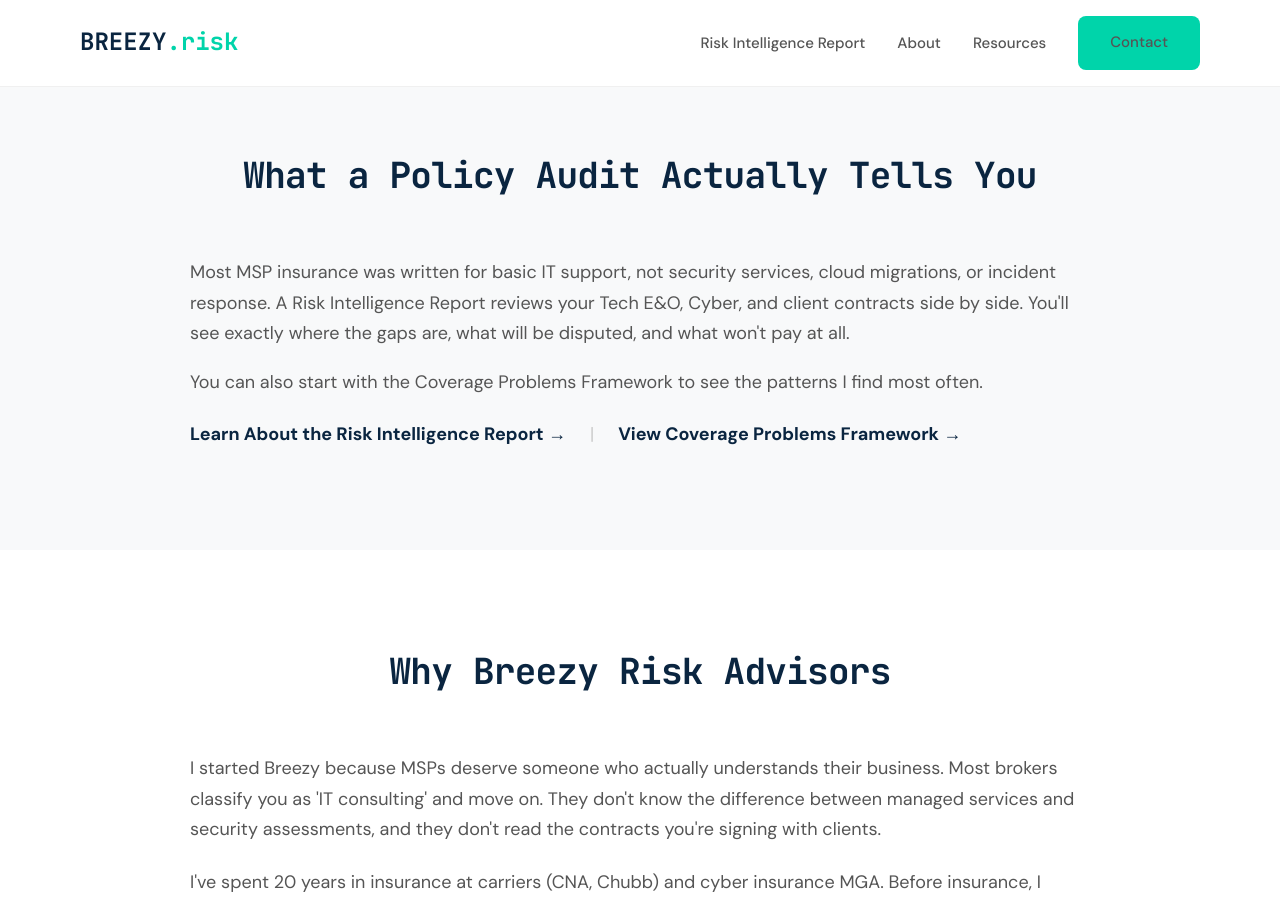
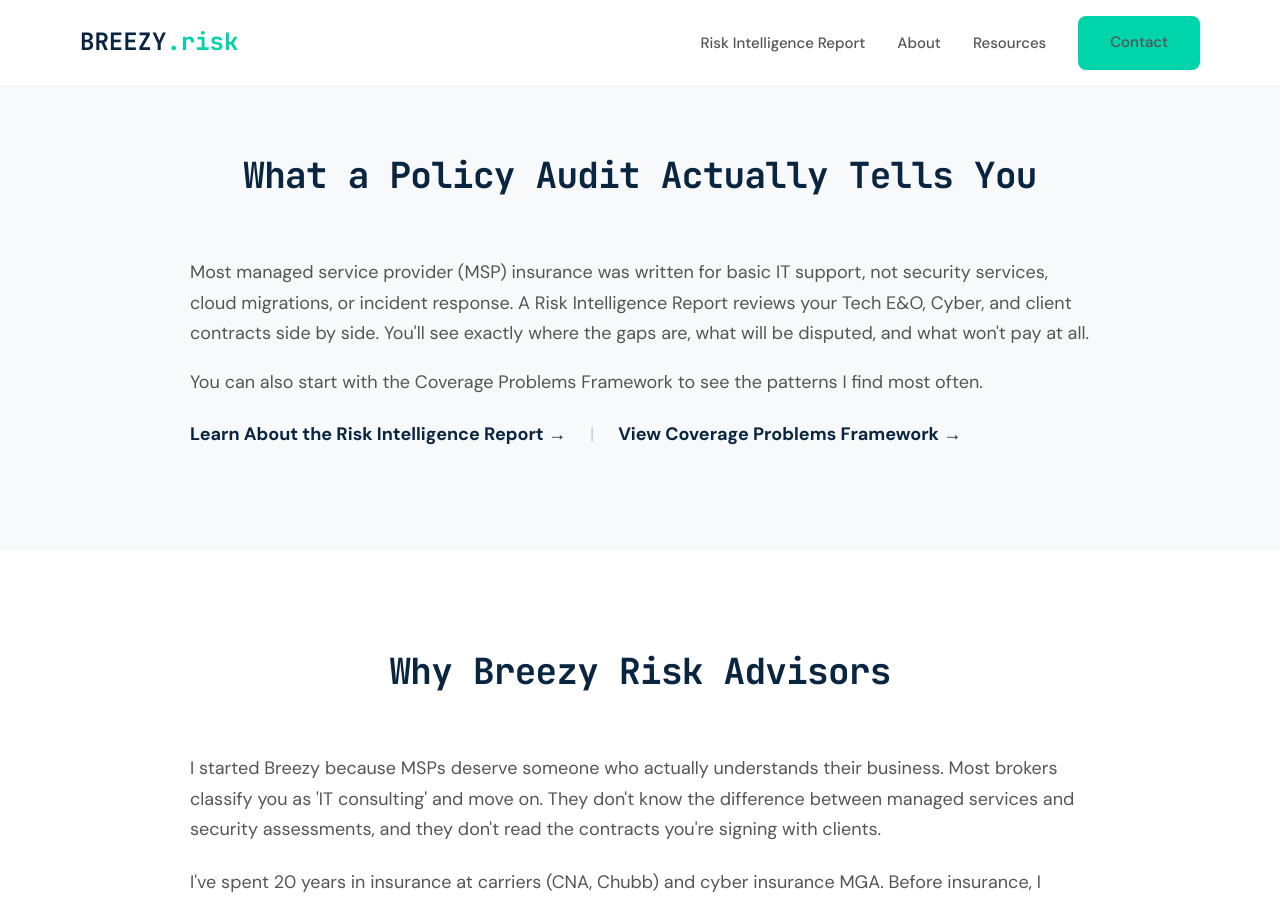
Before and after one commit to joeproe1/breezyins.com, a Jekyll site: the page built from index.html, in a window 1280 px wide and 900 px high, scrolled down 1594 px. Built offline with Jekyll 4.4.1, drawn with Linux system fonts in a browser that asks for light colours; some of the changed text lies outside the part shown.

Commit message:
Spell out 'managed service providers' on homepage
H1: full term for clarity and SEO.
Solution section: 'managed service provider (MSP)' to define
the abbreviation. Rest of page uses 'MSP' as before.

Co-Authored-By: Claude Opus 4.6 <noreply@anthropic.com>

```diff
--- a/index.html
+++ b/index.html
@@ -11,7 +11,7 @@ description: "I help MSPs find out what their insurance actually covers. Policy
 
       <div class="hero-breadcrumb">MSP Insurance &amp; Risk Advisory</div>
 
-      <h1>I Help MSPs Find Out What Their Insurance Actually Covers</h1>
+      <h1>I Help Managed Service Providers Find Out What Their Insurance Actually Covers</h1>
 
       <p class="hero-subheadline">
         Most MSP policies were written for basic IT support, not the services you actually deliver. Your contracts promise things your coverage won't back up. I audit both sides so you know exactly where you stand.
@@ -67,7 +67,7 @@ description: "I help MSPs find out what their insurance actually covers. Policy
 
     <div class="section-narrow">
       <p class="section-lede">
-        Most MSP insurance was written for basic IT support, not security services, cloud migrations, or incident response. A Risk Intelligence Report reviews your Tech E&O, Cyber, and client contracts side by side. You'll see exactly where the gaps are, what will be disputed, and what won't pay at all.
+        Most managed service provider (MSP) insurance was written for basic IT support, not security services, cloud migrations, or incident response. A Risk Intelligence Report reviews your Tech E&O, Cyber, and client contracts side by side. You'll see exactly where the gaps are, what will be disputed, and what won't pay at all.
       </p>
 
       <p class="section-body">
```
